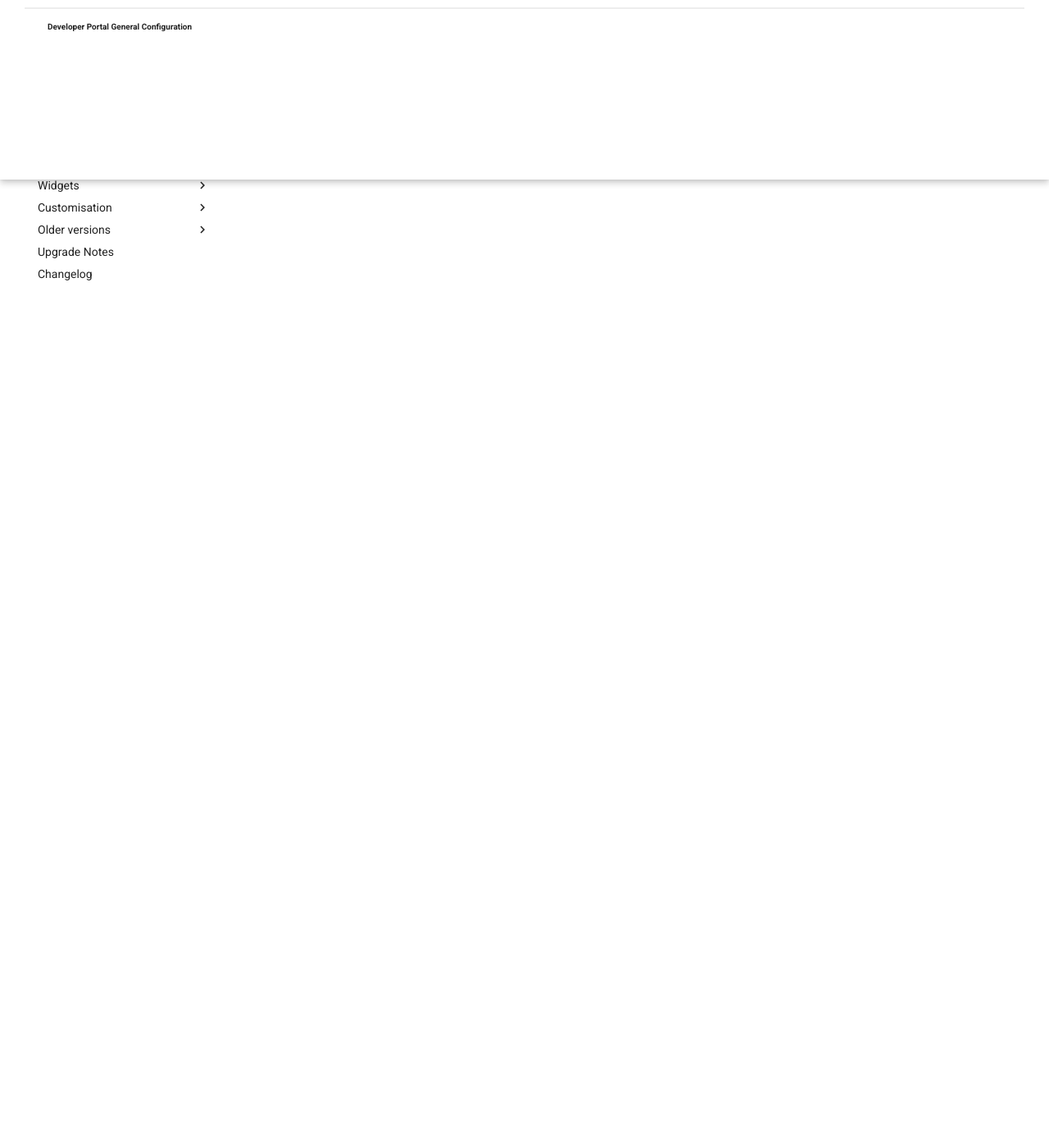
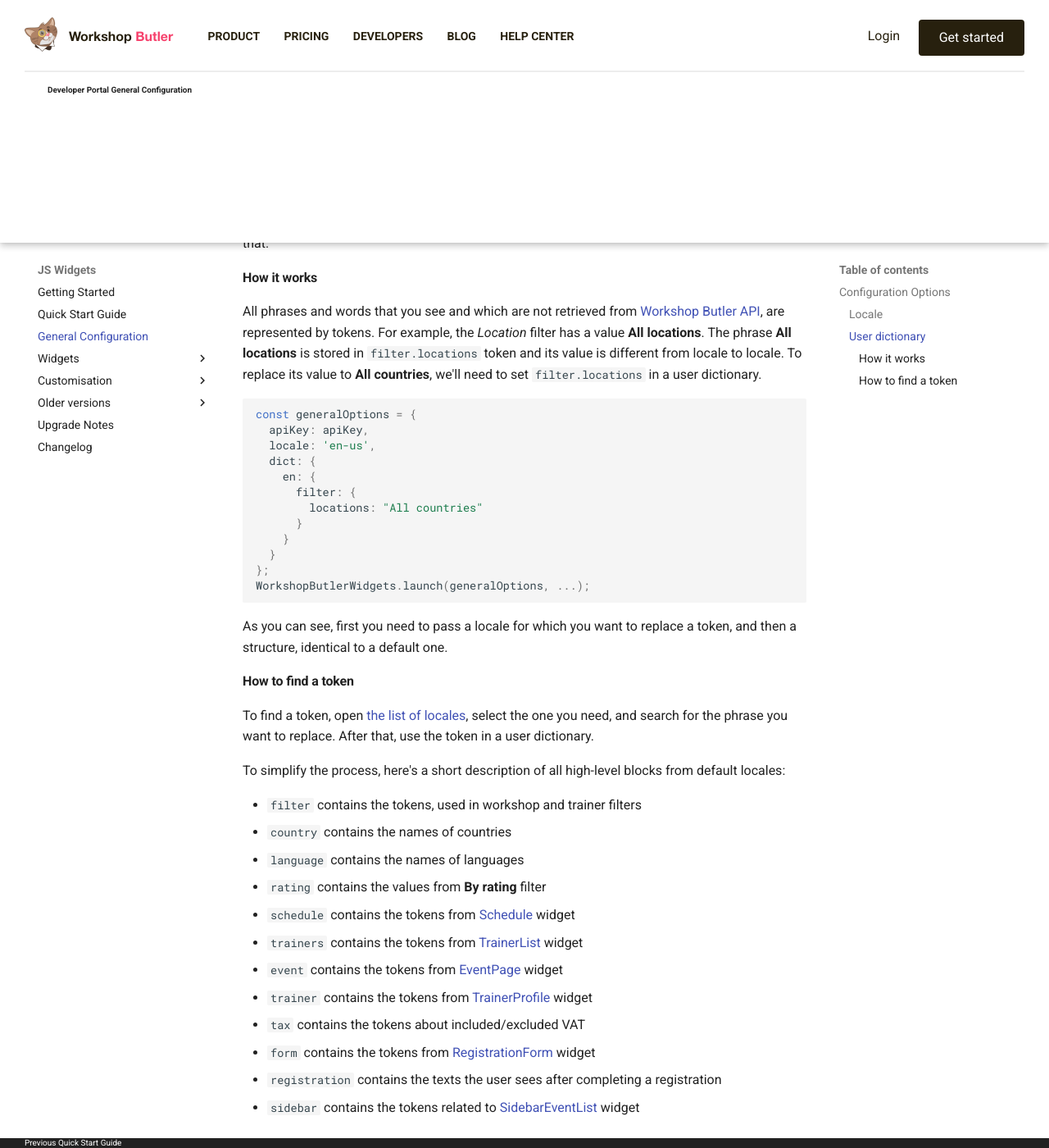
Before and after one commit to workshopbutler/developer-portal, an MkDocs documentation site: the page built from docs/widgets/general-configs.md, in a window 1280 px wide and 1400 px high, scrolled down 1991 px. Shown: the whole window at 82% size. Built offline with MkDocs 1.6.1 and Material for MkDocs 9.7.7, drawn with Linux system fonts in a browser that asks for light colours; old or Windows-style settings are respelled for this version of MkDocs; some of the changed text lies outside the part shown.

Commit message:
Adds a description for the new functionality (v 1.2.0)

````diff
--- a/docs/widgets/general-configs.md
+++ b/docs/widgets/general-configs.md
@@ -30,6 +30,7 @@ WorkshopButlerWidgets.launch(generalOptions, widgetOptions);
 |------|------|---------|-------------|
 | **apiKey** | string | | API key |
 | **locale** | string | en-gb | Locale. Read more [below](#locale) |
+| **dict** | JSON | {} | User dictionary to replace default values. Read more [below](#user-dictionary) |
 
 ### Locale
 Locale determines what language to use for rendering content and how numbers, dates and prices must be formatted.
@@ -53,3 +54,49 @@ It is important to notice that we do not guarantee all locales from the list wor
 
     If you want to add a support for a particular version of language, add a new locale and create a PR:
     https://github.com/workshopbutler/js-widgets/tree/master/src/locales
+
+
+### User dictionary
+
+As you already [know](#locale), there are six supported languages. Sometimes you need to change a few
+phrases because the default ones do not suit your needs. The user dictionary allows you to do that.
+
+#### How it works
+All phrases and words that you see and which are not retrieved from [Workshop Butler API](../api/index.md), are represented by tokens. For example, the *Location* filter has a value **All locations**. The phrase **All locations** is stored in `filter.locations` token and its value is different from locale to locale. To replace its value to **All countries**, we'll need to set `filter.locations` in a user dictionary.
+
+```javascript
+
+const generalOptions = {
+  apiKey: apiKey,
+  locale: 'en-us',
+  dict: {
+    en: {
+      filter: {
+        locations: "All countries"
+      }
+    }
+  }
+};
+WorkshopButlerWidgets.launch(generalOptions, ...);
+```
+
+As you can see, first you need to pass a locale for which you want to replace a token, and then a structure, identical to a default one.
+
+#### How to find a token
+To find a token, open [the list of locales](https://github.com/workshopbutler/js-widgets/tree/master/src/locales), select the one you need,
+and search for the phrase you want to replace. After that, use the token in a user dictionary.
+
+To simplify the process, here's a short description of all high-level blocks from default locales:
+
+* `filter` contains the tokens, used in workshop and trainer filters
+* `country` contains the names of countries
+* `language` contains the names of languages
+* `rating` contains the values from **By rating** filter
+* `schedule` contains the tokens from [Schedule](widgets/schedule.md) widget
+* `trainers` contains the tokens from [TrainerList](widgets/trainer-list.md) widget
+* `event` contains the tokens from [EventPage](widgets/event-page.md) widget
+* `trainer` contains the tokens from [TrainerProfile](widgets/trainer-profile.md) widget
+* `tax` contains the tokens about included/excluded VAT
+* `form` contains the tokens from [RegistrationForm](widgets/registration-form.md) widget
+* `registration` contains the texts the user sees after completing a registration
+* `sidebar` contains the tokens related to [SidebarEventList](widgets/sidebar-event-list.md) widget
````
Also changed, not shown: docs/widgets/changelog.md (+6 -0 lines), docs/widgets/index.md (+2 -1 lines), docs/widgets/quick-start.md (+2 -2 lines).
